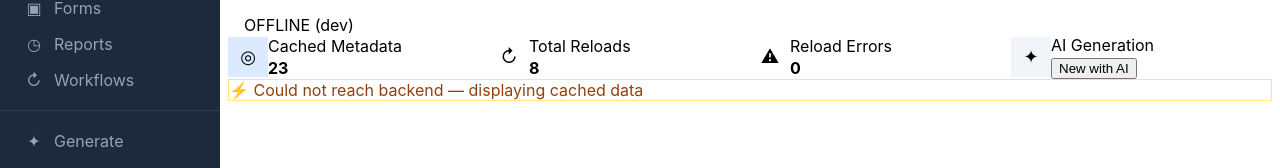
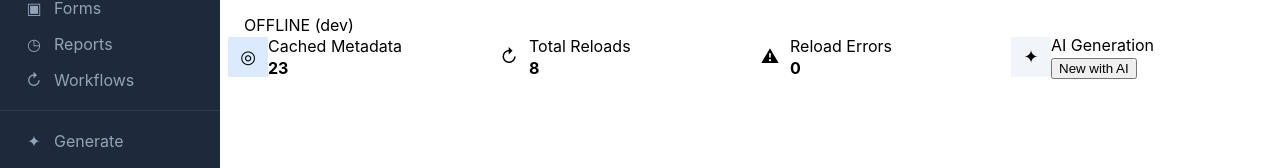
Before and after one commit to Zc86-bir/aurora-lowcode, a Vue app in the folder frontend/: page /dashboard in a window 1280 px wide. Shown: the part 114-282 px from the top of the page. Built offline with nearby package versions, Linux system fonts and the light colour scheme; no server answers; what @tanstack/vue-query would draw is missing.

Commit message:
fix: remove redundant offline notice from dashboard

```diff
--- a/frontend/src/views/DashboardView.vue
+++ b/frontend/src/views/DashboardView.vue
@@ -38,10 +38,6 @@
         </div>
       </div>
     </div>
-
-    <div v-if="backendError" class="card notice-bar">
-      ⚡ {{ t('common.couldNotReachBackend') }}
-    </div>
   </div>
 </template>
 
@@ -54,7 +50,6 @@ const { t } = useI18n()
 
 const healthStatus = ref<string | null>(null)
 const stats = ref({ cachedItems: 0, totalReloads: 0, totalFailures: 0, diffEntries: 0 })
-const backendError = ref(false)
 
 const DEV_STATS = { cachedItems: 23, totalReloads: 8, totalFailures: 0, diffEntries: 5 }
 
@@ -62,14 +57,12 @@ onMounted(async () => {
   try {
     const health = await fetch('/api/v1/health').then(r => r.json())
     healthStatus.value = health?.data?.status ?? 'DOWN'
-  } catch {
-    backendError.value = true
-  }
+  } catch { /* offline */ }
   try {
     const meta = await fetch('/api/v1/metadata/stats').then(r => r.json())
     stats.value = meta?.data || (isDev() ? DEV_STATS : stats.value)
   } catch {
-    if (isDev()) { stats.value = DEV_STATS; backendError.value = true }
+    if (isDev()) { stats.value = DEV_STATS }
   }
 })
 
@@ -97,6 +90,4 @@ function openCopilot() {
 
 .stat-label { font-size: var(--text-xs); color: var(--color-text-secondary); margin-bottom: 2px; }
 .stat-value { font-size: var(--text-2xl); font-weight: 700; color: var(--color-text); }
-
-.notice-bar { margin-top: var(--space-lg); padding: var(--space-md) var(--space-lg); background: var(--color-warning-light); border: 1px solid #fde68a; color: #92400e; font-size: var(--text-sm); }
 </style>
```
